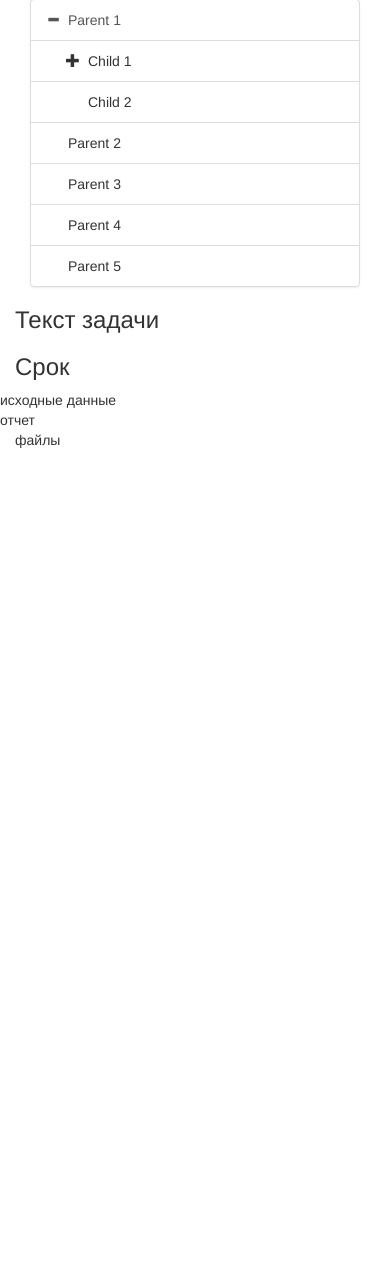
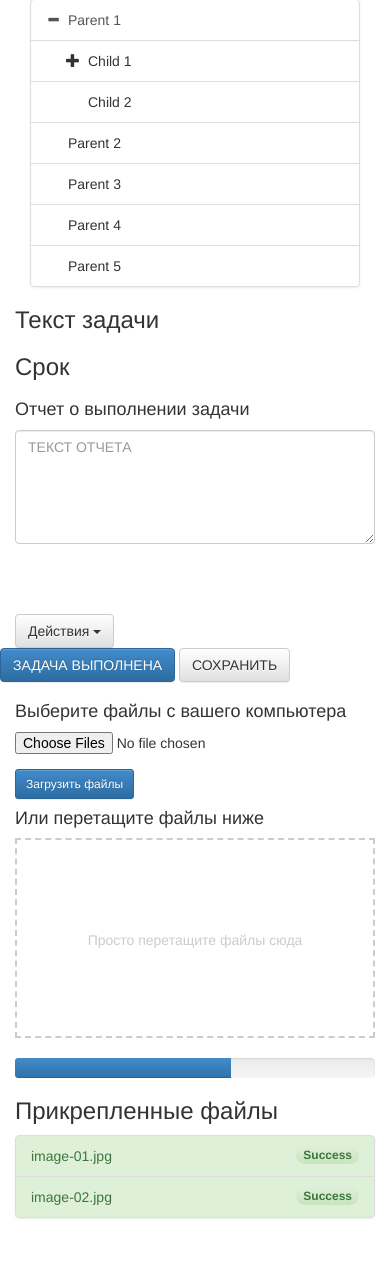
Before and after one commit to pashcore/prototyping, a CodeIgniter app: the page made by application/views/task_mail.php in a window 390 px wide. Shown: the part 253-1521 px from the top of the page. Before the commit the page ends 701 px from the top, so only its background shows below. Run offline with CodeIgniter, Linux system fonts and the light colour scheme; some libraries are stand-ins or nearby versions.

Commit message:
next step task_mail.php

```diff
--- a/application/views/task_mail.php
+++ b/application/views/task_mail.php
@@ -19,6 +19,8 @@ defined('BASEPATH') OR exit('No direct script access allowed');
 <!-- это кастомизация темы, изменения и докруты классов -- сюда -->
 <link href="css/bootstrap/theme.css" rel="stylesheet">
  <link href="css/bootstrap/bootstrap-select.css" rel="stylesheet">
+
+
 <script src="js/jquery.js"></script>
 <!-- IE10 viewport hack for Surface/desktop Windows 8 bug -->
 <script src="js/bootstrap/ie10-viewport-bug-workaround.js"></script>
@@ -97,11 +99,68 @@ defined('BASEPATH') OR exit('No direct script access allowed');
 
 
 
+              var dropZone = document.getElementById('drop-zone');
+              var uploadForm = document.getElementById('js-upload-form');
 
+              var startUpload = function(files) {
+                  console.log(files)
+              }
+
+              uploadForm.addEventListener('submit', function(e) {
+                  var uploadFiles = document.getElementById('js-upload-files').files;
+                  e.preventDefault()
+
+                  startUpload(uploadFiles)
+              })
+
+              dropZone.ondrop = function(e) {
+                  e.preventDefault();
+                  this.className = 'upload-drop-zone';
+
+                  startUpload(e.dataTransfer.files)
+              }
+
+              dropZone.ondragover = function() {
+                  this.className = 'upload-drop-zone drop';
+                  return false;
+              }
+
+              dropZone.ondragleave = function() {
+                  this.className = 'upload-drop-zone';
+                  return false;
+              }
 
         });
 
+
+
+
+
 </script>
+ <style type="text/css">
+
+ /* layout.css Style */
+.upload-drop-zone {
+  height: 200px;
+  border-width: 2px;
+  margin-bottom: 20px;
+}
+
+/* skin.css Style*/
+.upload-drop-zone {
+  color: #ccc;
+  border-style: dashed;
+  border-color: #ccc;
+  line-height: 200px;
+  text-align: center
+}
+.upload-drop-zone.drop {
+  color: #222;
+  border-color: #222;
+}
+
+</style>
+
 </head>
 <body role="document">
 <!-- Fixed navbar -->
@@ -126,14 +185,15 @@ defined('BASEPATH') OR exit('No direct script access allowed');
 </div>
 <div class="container theme-showcase" role="main">
 	<h2>ЗАДАЧА <small>(ПИСЬМО №101 от 22.06.17)</small> </h2>
+
 	<h4>мне в работу</h4>
+
 	<div class="row">
 		<div class="col-md-4">
 			<h3>Исполнители по задаче</h3>
 			<div class="col-md-10">
 			<div id="treeview1"></div>
 			</div>
-
 		</div>
 		<div class="col-md-5">
 			<h3>Текст задачи</h3>
@@ -143,15 +203,89 @@ defined('BASEPATH') OR exit('No direct script access allowed');
 			<h3>Срок</h3>
 		</div>
 	</div>
+
+	<div class="row" >
+
+	</div>
+
 	<div class="row">
-	исходные данные
+
+    <div class="col-md-10">
+      <h4>Отчет о выполнении задачи</h4>
+
+      <textarea class="form-control" rows="5" placeholder="ТЕКСТ ОТЧЕТА"></textarea>
+
+    </div>
+
+    <div class="col-md-2">
+      <div style="clear:both; witdh: 100%; height: 70px;">&nbsp;</div>
+      <div class="btn-group">
+        <button type="button" class="btn btn-default dropdown-toggle" data-toggle="dropdown" aria-haspopup="true" aria-expanded="false">
+          Действия <span class="caret"></span>
+        </button>
+        <ul class="dropdown-menu">
+          <li><a href="#">Написать письмо</a></li>
+          <li><a href="#">Поставить подзадачу</a></li>
+          <li><a href="#">Something else here</a></li>
+          <li role="separator" class="divider"></li>
+          <li><a href="#">Separated link</a></li>
+        </ul>
+      </div>
+    </div>
+
 	</div>
+  <div class="row">
+
+    <div class="col-md-offset-7">
+      <p>
+        <button type="button" class="btn btn-primary ">ЗАДАЧА ВЫПОЛНЕНА</button>
+        <button type="button" class="btn btn-default ">СОХРАНИТЬ</button>
+      </p>
+    </div>
+
+  </div>
+
+
 	<div class="row">
-		отчет
+
+        <div class="col-md-12">
+
+          <!-- Standar Form -->
+          <h4>Выберите файлы с вашего компьютера</h4>
+          <form action="" method="post" enctype="multipart/form-data" id="js-upload-form">
+            <div class="form-inline">
+              <div class="form-group">
+                <input type="file" name="files[]" id="js-upload-files" multiple>
+              </div>
+              <button type="submit" class="btn btn-sm btn-primary" id="js-upload-submit">Загрузить файлы</button>
+            </div>
+          </form>
+
+          <!-- Drop Zone -->
+          <h4>Или перетащите файлы ниже</h4>
+          <div class="upload-drop-zone" id="drop-zone">
+            Просто перетащите файлы сюда
+          </div>
+
+          <!-- Progress Bar -->
+          <div class="progress">
+            <div class="progress-bar" role="progressbar" aria-valuenow="60" aria-valuemin="0" aria-valuemax="100" style="width: 60%;">
+              <span class="sr-only">60% Complete</span>
+            </div>
+          </div>
+          <!-- Upload Finished -->
+          <div class="js-upload-finished">
+            <h3>Прикрепленные файлы</h3>
+            <div class="list-group">
+              <a href="#" class="list-group-item list-group-item-success"><span class="badge alert-success pull-right">Success</span>image-01.jpg</a>
+              <a href="#" class="list-group-item list-group-item-success"><span class="badge alert-success pull-right">Success</span>image-02.jpg</a>
+            </div>
+          </div>
+
+      </div>
+
 	</div>
-	<div>
-		файлы
-	</div>
+
 </div>
 </body>
 </html>
```
Also changed, not shown: application/views/task.php (+31 -1 lines), 1 other file.
